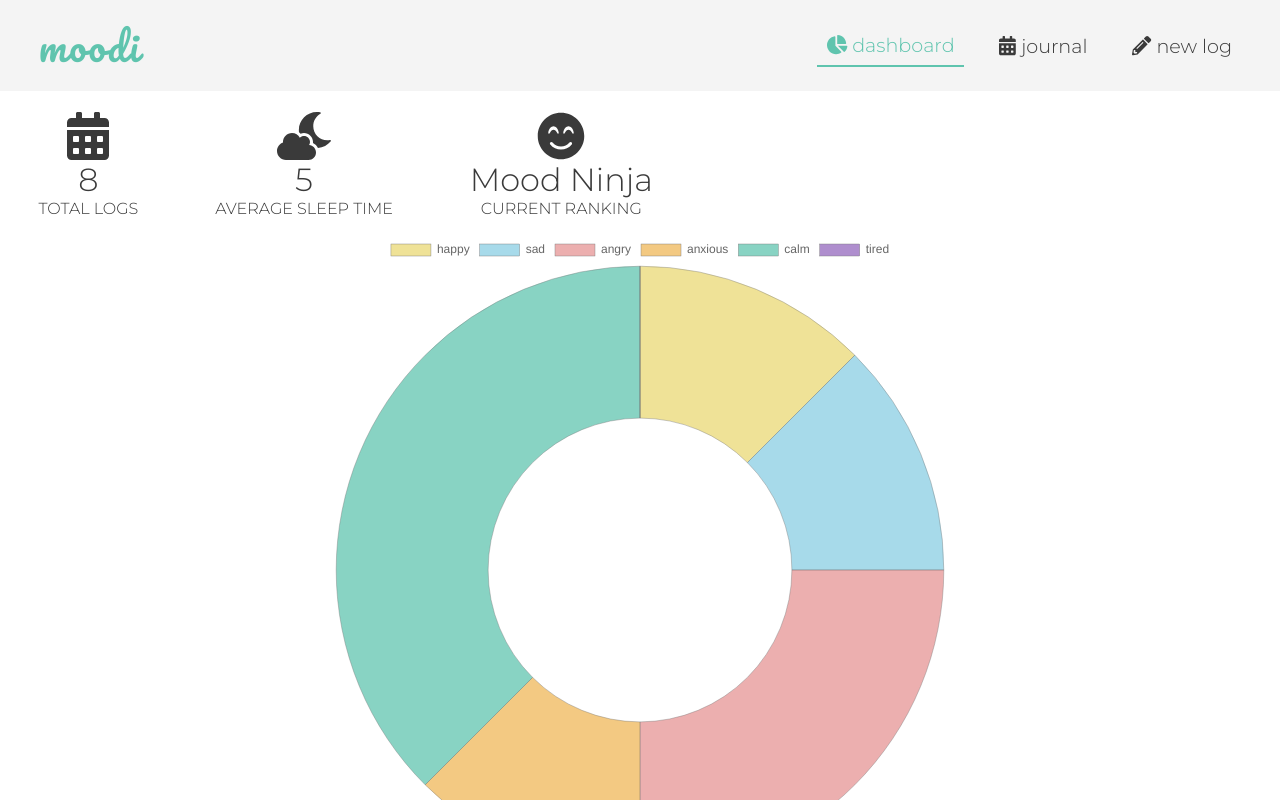
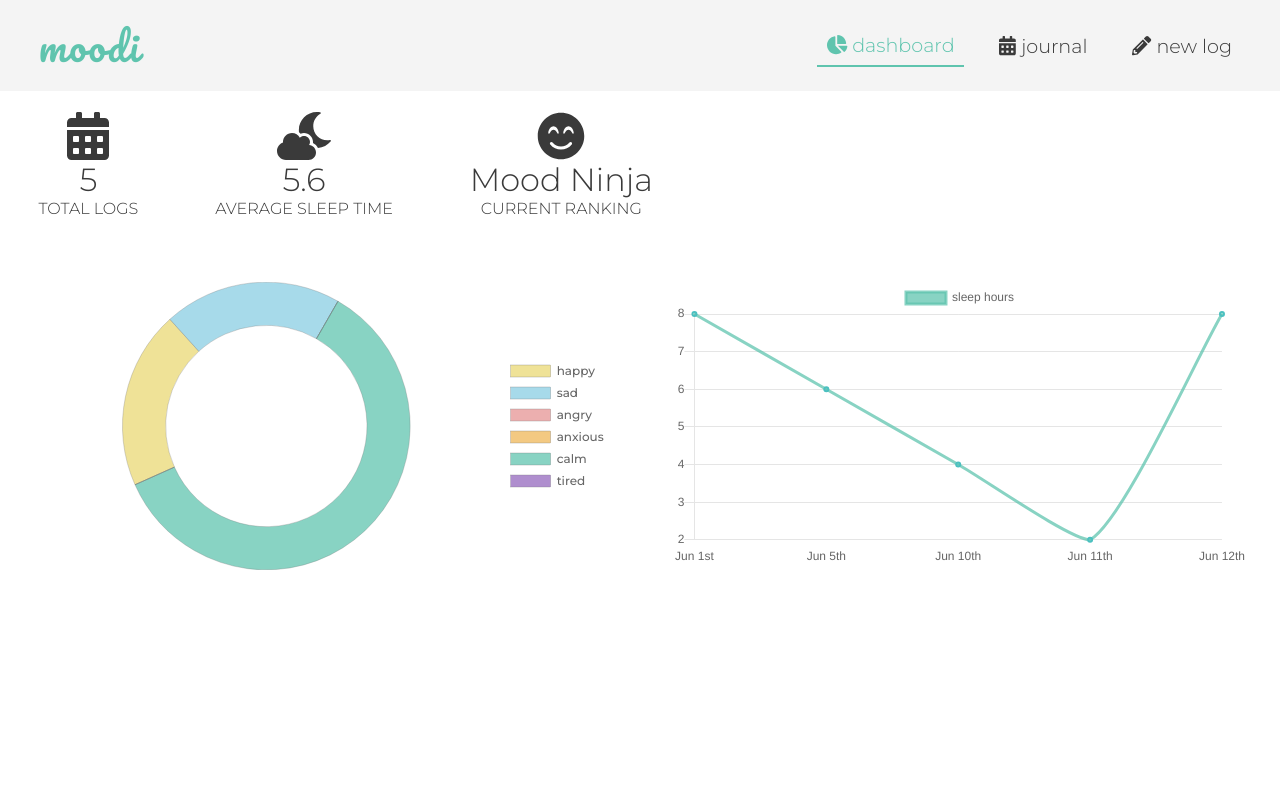
Before and after one commit to ailsamm/moodi-app, a React (Create React App) app: page /dashboard in a window 1280 px wide. Shown: the top 800 px of the page. Built offline with nearby package versions, Linux system fonts and the light colour scheme.

Commit message:
Style line chart

```diff
--- a/src/Components/Dashboard/Dashboard.css
+++ b/src/Components/Dashboard/Dashboard.css
@@ -23,3 +23,27 @@
 .dashboard__featureContent > svg {
     font-size: 3em;
 }
+
+.dashboard__charts {
+    padding: 2vh 0;
+    display: flex;
+    flex-direction: column;
+}
+
+.dashboard__charts canvas {
+    margin: 2.5vw;
+}
+
+
+
+
+@media only screen and (min-width: 600px) {
+    .dashboard__charts canvas {
+        max-width: 45vw;
+        width: 45vw;
+    }
+
+    .dashboard__charts {
+        flex-direction: row;
+    }
+}
--- a/src/Components/Dashboard/Dashboard.js
+++ b/src/Components/Dashboard/Dashboard.js
@@ -2,6 +2,7 @@ import React, { Component } from 'react';
 import MoodiContext from '../../MoodiContext';
 import { getIcon } from '../../Helper';
 import { createCharts } from '../../Helpers/datasetHelper';
+import moment from 'moment';
 import './Dashboard.css';
 
 export default class Dashboard extends Component {
@@ -11,7 +12,7 @@ export default class Dashboard extends Component {
     constructor(props){
         super(props);
         this.state={
-            timespan: "month", // week, month or all
+            timespan: "all", // week, month or all
         }
     }
 
@@ -21,19 +22,30 @@ export default class Dashboard extends Component {
     }
 
     filterLogs = () => {
-        // fetches all of user's logs
-        let logs = []
+        // fetches all of user's logs and filters by the selected timespan
+        const timespan = this.state.timespan;
+        let logs = [];
+        let dateCutoff;
         if (this.context.moodLogs) {
             logs = this.context.moodLogs.filter(log => log.user_id === this.context.loggedInUser);
+
+            if (timespan === "week"){
+                dateCutoff = moment().subtract(7,'d').format('MM-DD-YYYY');
+            }
+            else if (timespan === "month"){
+                dateCutoff = moment().subtract(1,'M').format('MM-DD-YYYY');
+            }
+            else {
+                return logs.filter(log => log.start.isBefore(moment()));
+            }
+            return logs.filter(log => log.start.isAfter(dateCutoff) && log.start.isBefore(moment()));
         }
-        // add logic for filtering over timespan
-        return logs;
+        else return logs;
     }
 
     calculateAverageSleep = (logs) => {
         const average = logs.reduce( ( sum , cur ) => sum + cur.sleepHours , 0) / logs.length;
-        const rounded = Math.round(average * 10) / 10
-        return rounded;
+        return Math.round(average * 10) / 10
     }
 
     render() {
--- a/src/Helpers/datasetHelper.js
+++ b/src/Helpers/datasetHelper.js
@@ -15,35 +15,19 @@ function calculateChartDatasets(logs) {
     return moods;
 }
 
-function getLogsPerDateCutoff(logs, timespan) {
-    // to do - handle in Dashboard class
-    let dateCutoff;
-
-    if (timespan === "week"){
-        dateCutoff = moment().subtract(7,'d').format('MM-DD-YYYY');
-    }
-    else if (timespan === "month"){
-        dateCutoff = moment().subtract(1,'M').format('MM-DD-YYYY');
-    }
-    else {
-        return logs.filter(log => log.start.isBefore(moment()));
-    }
-    return logs.filter(log => log.start.isAfter(dateCutoff) && log.start.isBefore(moment()));
-}
-
 function getChartDatasets(logs, timespan) {
 
     const { happyCount, sadCount, angryCount, anxiousCount, calmCount, tiredCount } = calculateChartDatasets(logs);
     const doughnutLabels = ['happy', 'sad', 'angry', 'anxious', 'calm', 'tired'];
-    const relevantLogs = getLogsPerDateCutoff(logs, timespan);
-    const lineLabels = relevantLogs.map(log => {
+    const lineLabels = logs.map(log => {
         return (log.start.format("MMM Do"))
     })
-    const lineData = relevantLogs.map(log => {
+    const lineData = logs.map(log => {
         return (log.sleepHours)
     })
 
-    const doughnutDataset =
+    return {
+        doughnutDataset:
             {
             labels: doughnutLabels,
             datasets: [
@@ -56,7 +40,8 @@ function getChartDatasets(logs, timespan) {
                             fontSize:15
                         },
                         legend:{
-                        display:false,
+                            display:true,
+                            position: "right"
                         }
                     },
                     label: 'moods',
@@ -68,41 +53,66 @@ function getChartDatasets(logs, timespan) {
                         getMoodColors('calm').main,
                         getMoodColors('tired').main,
                     ],
-                borderWidth: 0.4,
+                    borderWidth: 0.3,
                     borderColor: '#767676',
                     data: [happyCount, sadCount, angryCount, anxiousCount, calmCount, tiredCount]
                 }
             ]
-    }
-
-    const lineDataset = {
+        },
+        doughnutOptions: {
+            animation: {
+            duration: 2600,
+            easing: 'easeOutCubic'
+            },
+            cutoutPercentage: 70,
+            legend: {
+            labels: {
+                fontFamily: "'Montserrat', sans-serif",
+                fontSize: 12,
+            },
+            position: 'right'
+            },
+            rotation: Math.PI * Math.random()
+        },
+        lineDataset: {
             labels: lineLabels,
             datasets: [
                 {
                     label: 'sleep hours',
-            fill: true,
-            lineTension: 0.1,
-            backgroundColor: 'rgba(75,192,192,0.4)',
-            borderColor: 'rgba(75,192,192,1)',
+                    fill: false,
+                    borderColor: getMoodColors('calm').main,
                     borderCapStyle: 'butt',
                     borderDash: [],
                     borderDashOffset: 0.0,
                     borderJoinStyle: 'miter',
                     pointBorderColor: 'rgba(75,192,192,1)',
-            pointBackgroundColor: '#fff',
-            pointBorderWidth: 1,
-            pointHoverRadius: 5,
-            pointHoverBackgroundColor: 'rgba(75,192,192,1)',
-            pointHoverBorderColor: 'rgba(220,220,220,1)',
+                    pointBackgroundColor: getMoodColors('calm').main,
+                    pointBorderWidth: 4,
+                    pointHoverRadius: 7,
+                    pointHoverBackgroundColor: '#FFF',
+                    pointHoverBorderColor: '#808080',
                     pointHoverBorderWidth: 2,
                     pointRadius: 1,
                     pointHitRadius: 10,
-            data: lineData
+                    data: lineData,
+                    lineTension: 0.2
                 }
             ]
-      };
-
-    return { doughnutDataset, lineDataset };
+        },
+        lineOptions: {
+            animation: {
+                duration: 2600,
+                easing: 'easeOutCubic'
+            },
+            scales: {
+                xAxes: [{
+                    gridLines: {
+                        display: false
+                    }
+                }]
+            }
+        }
+    }
 }
 
 export function createCharts(logs, timespan){
@@ -112,9 +122,11 @@ export function createCharts(logs, timespan){
         <div className="dashboard__charts">
             <Doughnut
                 data={datasets.doughnutDataset}
+                options={datasets.doughnutOptions}
             />
             <Line
                 data={datasets.lineDataset}
+                options={datasets.lineOptions}
             />
         </div>
     );
```
Lines whose indentation alone changed are shown as unchanged.
